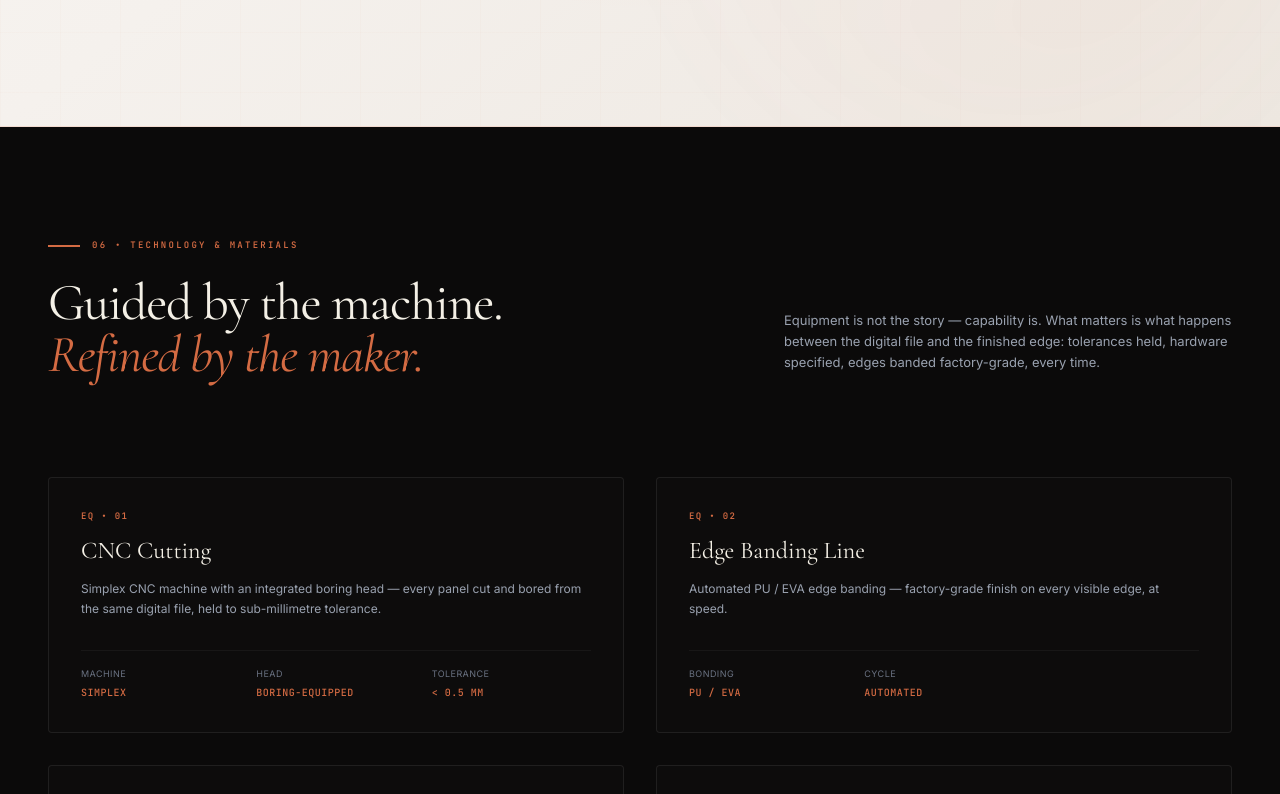
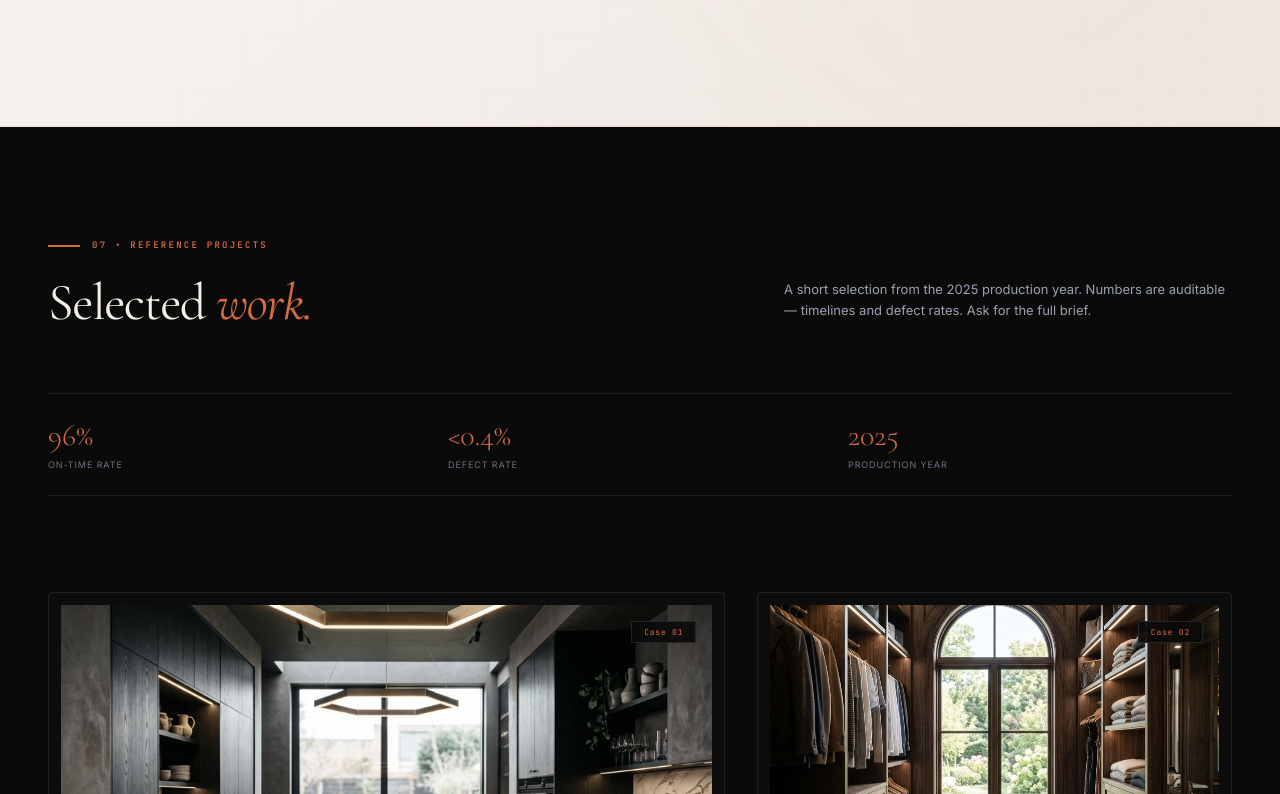
Before and after one commit to shefo90/IV-HOM, a React (Vite) app: page / in a window 1280 px wide. Shown: the part 4626-5420 px from the top of the page. Built offline with nearby package versions, Linux system fonts and the light colour scheme.

Commit message:
removeing section 6

```diff
--- a/src/App.tsx
+++ b/src/App.tsx
@@ -15,7 +15,6 @@ import ChapterOneSection from "./components/ChapterOneSection";
 import DisciplinesSection from "./components/DisciplinesSection";
 import WhatWeBuildSection from "./components/WhatWeBuildSection";
 import ChoreographySection from "./components/ChoreographySection";
-import TechSection from "./components/TechSection";
 import SelectedWorkSection from "./components/SelectedWorkSection";
 import LetBuildSection from "./components/LetBuildSection";
 import ProposalModal from "./components/ProposalModal";
@@ -76,9 +75,6 @@ export default function App() {
       {/* Process stage timeline sequence */}
       <ChoreographySection />
 
-      {/* Machines and Equipment spec sheet */}
-      <TechSection />
-
       {/* Grid of actual completed reference houses/residences */}
       <SelectedWorkSection onSelectProject={(title) => openProposal(`Reference study: ${title}`)} />
 
```
